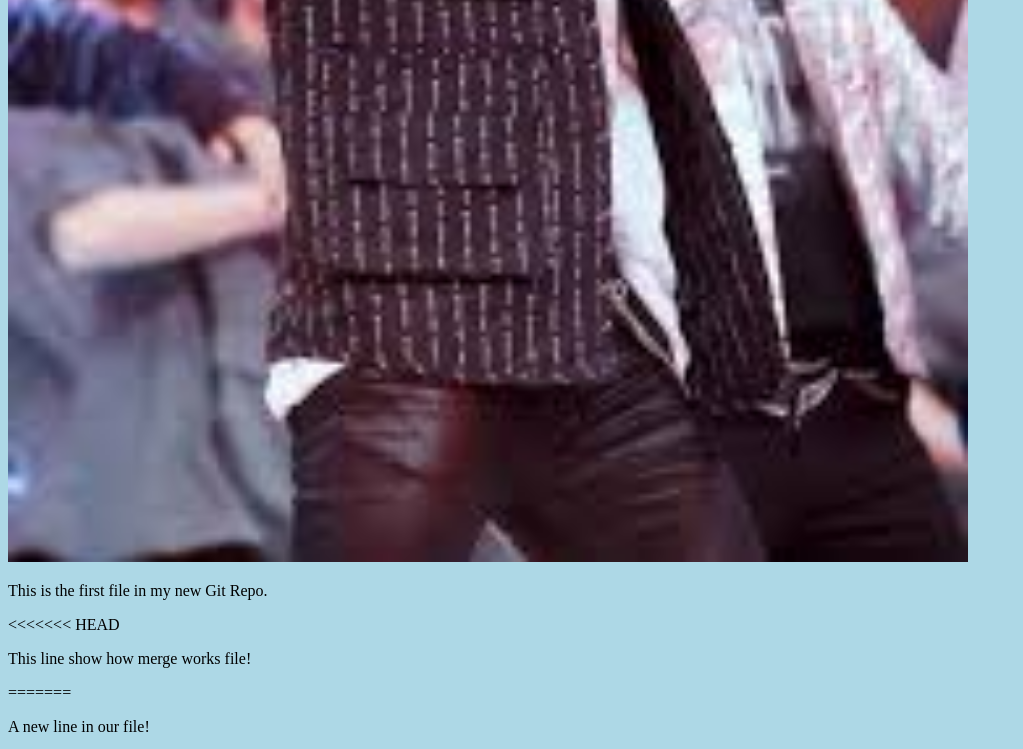
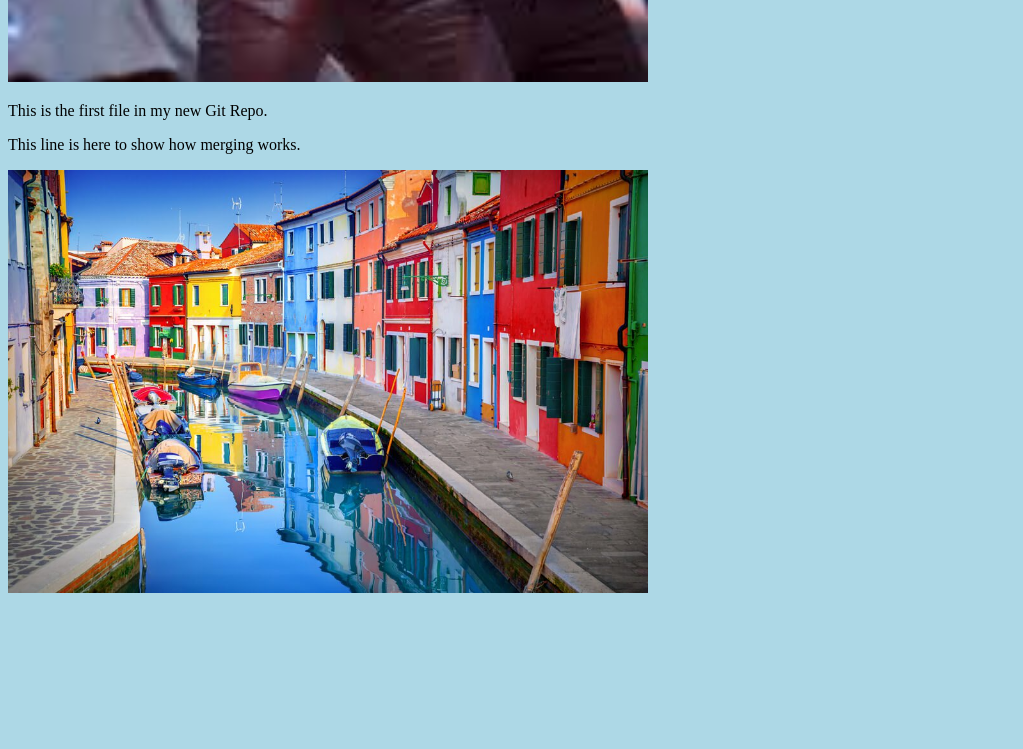
Before and after one commit to yaswanthindla/helloworld, a plain HTML site: page index.html in a window 1280 px wide. Shown: the part 960-1709 px from the top of the page, without its empty margins (0-1023 px from the left). After the commit the page ends 1565 px from the top, so only its background shows below. Drawn offline with Linux system fonts and the light colour scheme.

Commit message:
updated index.html. Resized image

```diff
--- a/index.html
+++ b/index.html
@@ -7,14 +7,10 @@
 <body>
 
 <h1>Hello world!</h1>
-<div><img src="music war.jpg" alt="Hello World from Space" style="width:100%;max-width:960px"></div>
+<div><img src="music war.jpg" alt="Hello World from Space" style="width:100%;max-width:640px"></div>
 <p>This is the first file in my new Git Repo.</p>
-<<<<<<< HEAD
-<p>This line show how merge works file!</p>
-=======
-<p>A new line in our file!</p>
+<p>This line is here to show how merging works.</p>
 <div><img src="colorpic.jpg" alt="Hello Git" style="width:100%;max-width:640px"></div>
->>>>>>> hello-world-images
 
 </body>
 </html>
```
